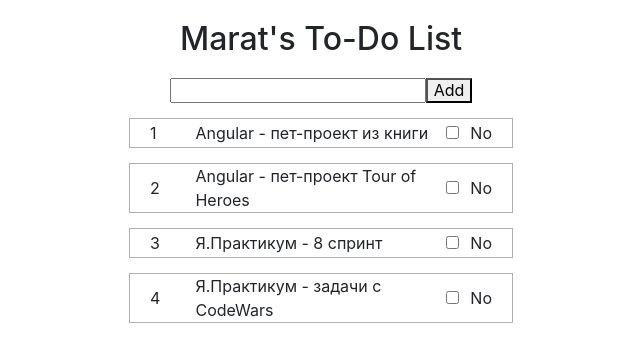
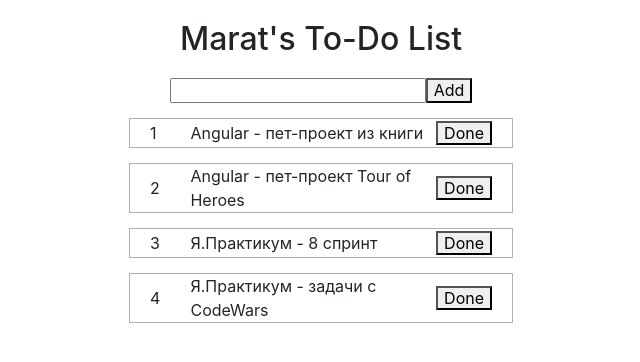
Before and after one commit to krasotun/angular-todo, an Angular app: page / in a window 1280 px wide. Shown: the top 362 px of the page, without its empty margins (319-959 px from the left). Built offline with nearby package versions, Linux system fonts and the light colour scheme.

Commit message:
add Добавил кнопку для задачи

```diff
--- a/src/app/app.component.html
+++ b/src/app/app.component.html
@@ -16,11 +16,5 @@
   <div class="todo__block_action">
     {{item.action}}
   </div>
-  <div class='todo__block_checkbox'>
-    <input type="checkbox" [(ngModel)]="item.done" />
-  </div>
-  <div class="todo__block_status">
-    <span *ngIf="item.done">Yes</span>
-    <span *ngIf="!item.done">No</span>
-  </div>
+  <button (click)="setDone(item)">Done</button>
 </div>
--- a/src/app/app.component.ts
+++ b/src/app/app.component.ts
@@ -19,4 +19,7 @@ export class AppComponent {
       this.model.items.push(new TodoItem(newItem, false));
     }
   }
+  setDone(item: TodoItem) {
+    item.done = true;
+  }
 }
```
